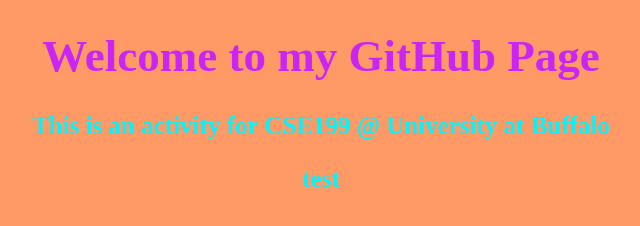
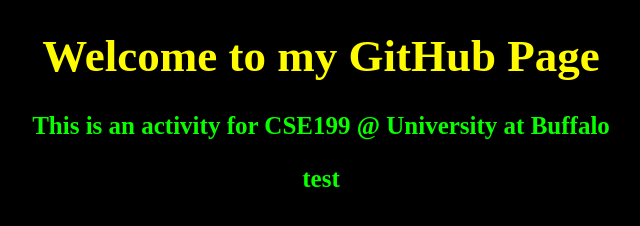
Before and after one commit to goktuggeneci/goktuggeneci.github.io, a plain HTML site: page index.html in a window 1280 px wide. Shown: the whole page, without its empty margins (319-959 px from the left). Drawn offline with Linux system fonts and the light colour scheme.

Commit message:
Website changes

```diff
--- a/index.html
+++ b/index.html
@@ -1,6 +1,7 @@
 <!doctype html>
 <html>
-
+<head>
+  <meta name=viewport content="width=device-width, initial-scale=1">
 <head>
 <link rel="stylesheet" type="text/css" href="style.css">
 </head>
@@ -16,7 +17,7 @@
    <head>
      <style>
      body {
-       background-color: #ff9966
+       background-color: #000000
      }
     <style>
     <head>
--- a/style.css
+++ b/style.css
@@ -1,11 +1,11 @@
 p {
-    color: #00F5FF;
+    color: #0AFF00;
     font-size: 25px;
     text-align: center;
 }
 
 h1 {
-  color: #CA25F6;
+  color: #FFFC00;
   font-size: 45px;
   text-align: center;
 
```
